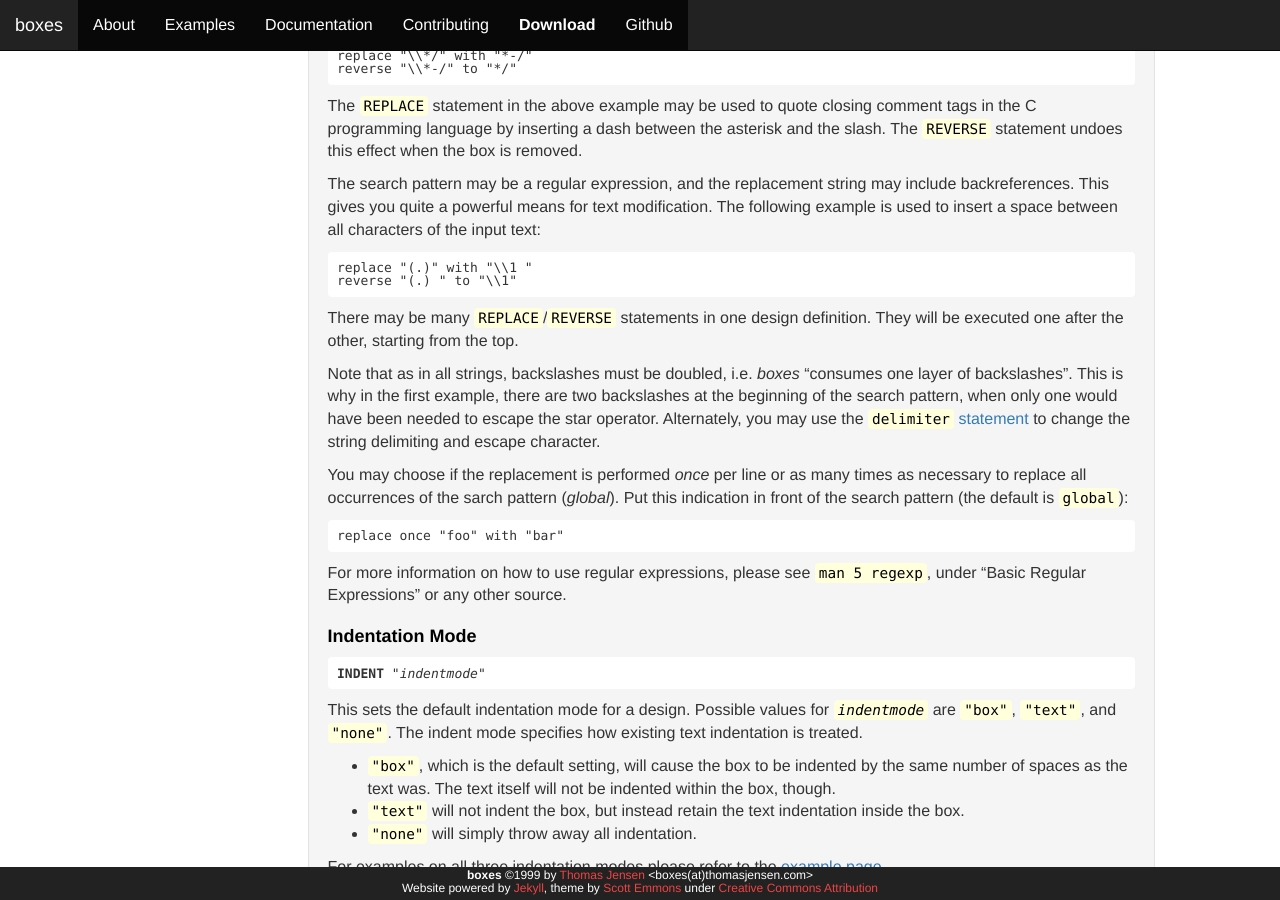
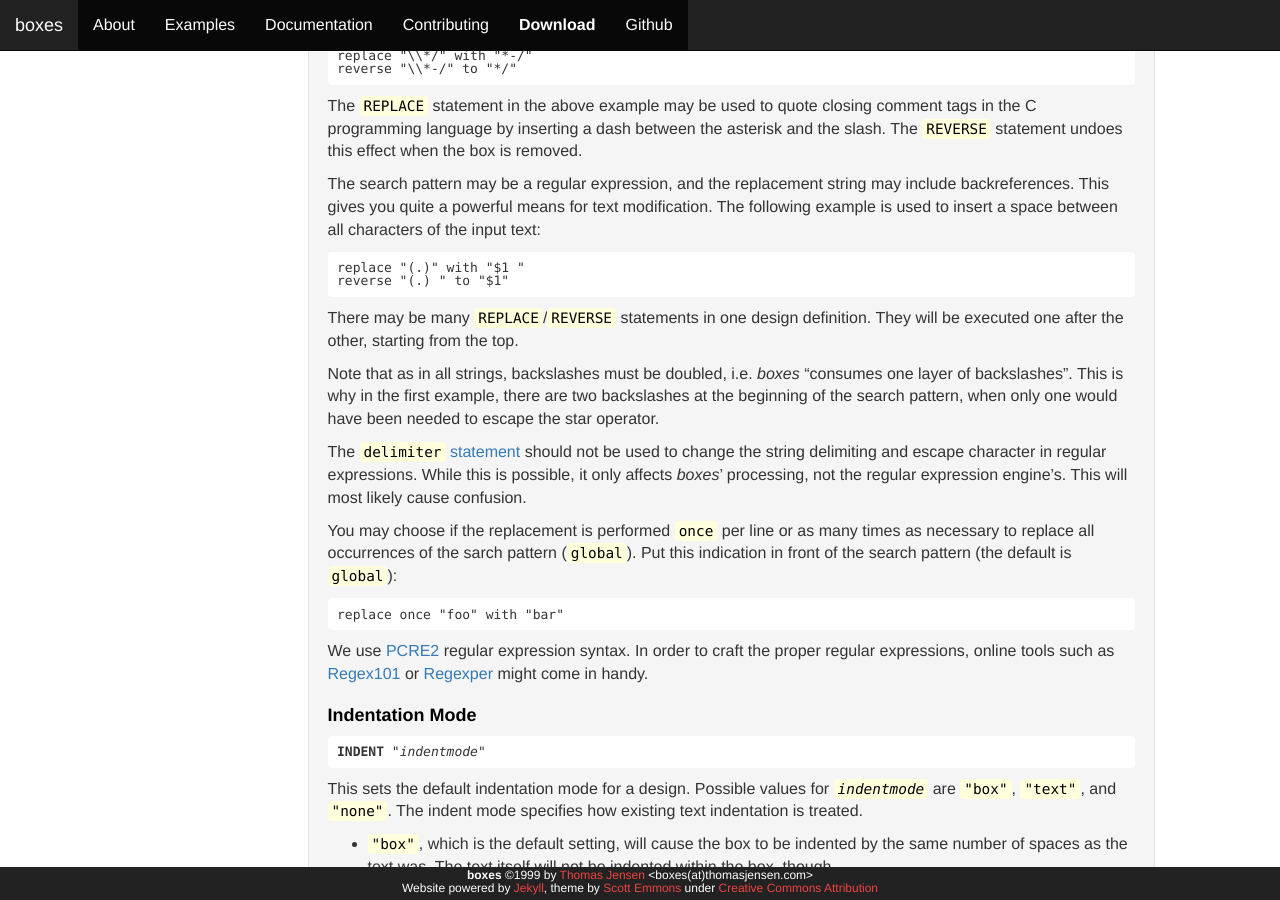
Before and after one commit to ascii-boxes/boxes, a Jekyll site: the page built from docs/config-syntax.html, in a window 1280 px wide and 900 px high, scrolled down 2025 px. Built offline with Jekyll 4.4.1, drawn with Linux system fonts in a browser that asks for light colours; comment, search, counter and statistics services are not loaded.

Commit message:
Update regex usage info

```diff
--- a/docs/config-syntax.html
+++ b/docs/config-syntax.html
@@ -103,19 +103,28 @@ The `REPLACE` statement in the above example may be used to quote closing commen
 
 The search pattern may be a regular expression, and the replacement string may include backreferences. This gives you quite a powerful means for text modification. The following example is used to insert a space between all characters of the input text:
 
-    replace "(.)" with "\\1 "
-    reverse "(.) " to "\\1"
+    replace "(.)" with "$1 "
+    reverse "(.) " to "$1"
 
-There may be many `REPLACE`/`REVERSE` statements in one design definition. They will be executed one after the other, starting from the top.
+There may be many `REPLACE`/`REVERSE` statements in one design definition. They will be executed one after the other,
+starting from the top.
 
-Note that as in all strings, backslashes must be doubled, i.e. *boxes* "consumes one layer of backslashes". This is why in the first example, there are two backslashes at the beginning of the search pattern, when only one would have been needed to escape the star operator. Alternately, you may use the [`delimiter` statement](#delim) to change the string delimiting and escape character.
+Note that as in all strings, backslashes must be doubled, i.e. *boxes* "consumes one layer of backslashes". This is
+why in the first example, there are two backslashes at the beginning of the search pattern, when only one would have
+been needed to escape the star operator.
 
-You may choose if the replacement is performed *once* per line or as many times as necessary to replace all occurrences
-of the sarch pattern (*global*). Put this indication in front of the search pattern (the default is `global`):
+The [`delimiter` statement](#delim) should not be used to change the string delimiting and escape character in
+regular expressions. While this is possible, it only affects *boxes*' processing, not the regular expression engine's.
+This will most likely cause confusion.
+
+You may choose if the replacement is performed `once` per line or as many times as necessary to replace all occurrences
+of the sarch pattern (`global`). Put this indication in front of the search pattern (the default is `global`):
 
     replace once "foo" with "bar"
 
-For more information on how to use regular expressions, please see `man 5 regexp`, under "Basic Regular Expressions" or any other source.
+We use [PCRE2](https://www.pcre.org/current/doc/html/) regular expression syntax. In order to craft the proper
+regular expressions, online tools such as [Regex101](https://regex101.com/) or [Regexper](https://regexper.com/) might
+come in handy.
 
 
 ### Indentation Mode
```
Also changed, not shown: examples.html (+18 -1 lines), images/example-with-tools.png (added).
